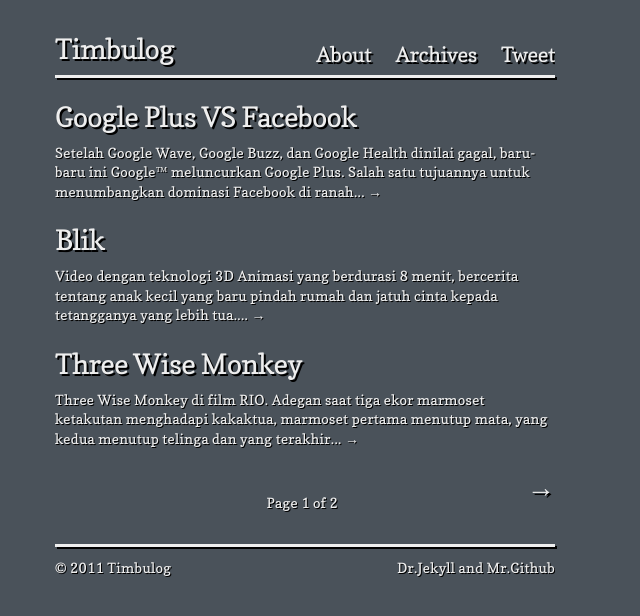
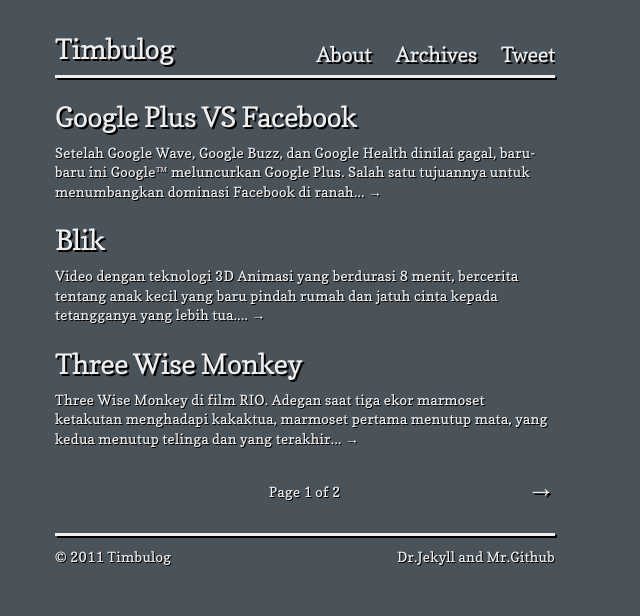
Before and after one commit to timbul/timbul.github.com, a Jekyll site: the page built from index.html, in a window 1280 px wide. Shown: the top 616 px of the page, without its empty margins (0-640 px from the left). Built offline with Jekyll 4.4.1, drawn with Linux system fonts in a browser that asks for light colours; nearby versions of some CDN libraries; library files that are not in the unit come from our copies; Markdown is read by kramdown in place of the engine named in the settings; the list of posts is cut into pages by our own code.

Commit message:
edit pagination

```diff
--- a/css/style.css
+++ b/css/style.css
@@ -51,7 +51,7 @@
 code{background-color:#eee; display:inline; padding:0 2px 1px 2px; line-height:1.1em; }
 pre{margin:1.5em 0; white-space:pre; }
 .tengah {text-align:center;}
-.right{text-align:right;float:right;}
+.right{text-align:right;}
 .gambar{padding-bottom:10px; background:url('/images/bgr.png') left bottom no-repeat; position:relative; width:500px;}
 footer{font-size:1em; margin:20px auto; line-height: 3em;}
 header{margin:30px auto 20px;}
```
Also changed, not shown: 1 other file.
